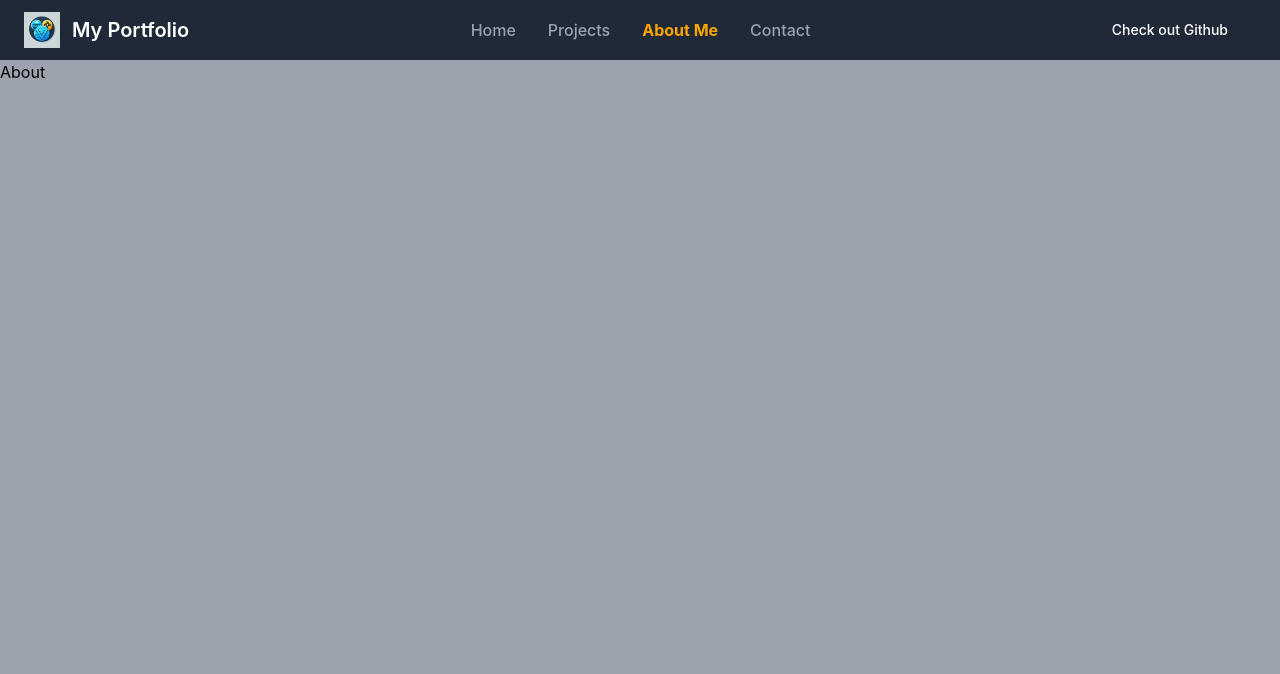
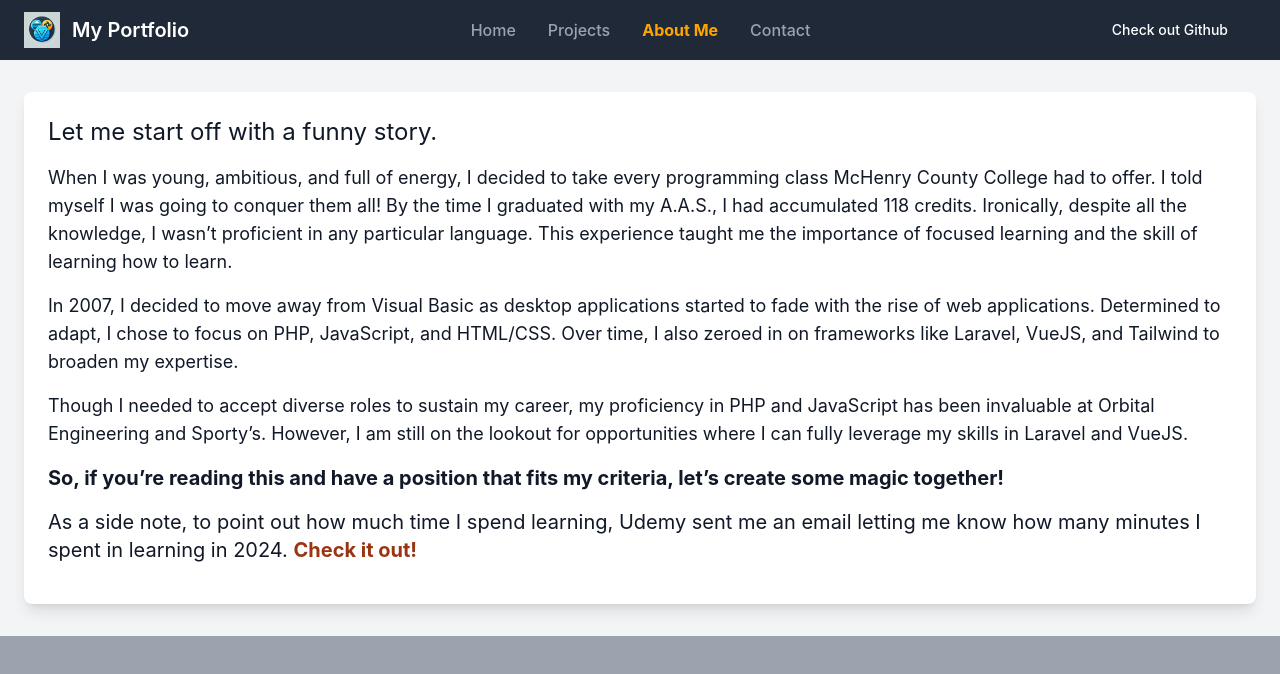
Before and after one commit to ChrisWMichel/cm-portfolio, a Vue app: page /about in a window 1280 px wide. Shown: the top 674 px of the page. Built offline with nearby package versions, Linux system fonts and the light colour scheme.

Commit message:
update about me

```diff
--- a/src/views/AboutView.vue
+++ b/src/views/AboutView.vue
@@ -1,6 +1,48 @@
 <template>
-  <div>
-    <h1>About</h1>
+  <div class="text-gray-900 bg-gray-100">
+    <main class="container px-6 py-8 mx-auto">
+      <div class="p-6 bg-white rounded-lg shadow-lg">
+        <p class="mb-4 text-2xl">Let me start off with a funny story.</p>
+        <p class="mb-4 text-lg">
+          When I was young, ambitious, and full of energy, I decided to take
+          every programming class McHenry County College had to offer. I told
+          myself I was going to conquer them all! By the time I graduated with
+          my A.A.S., I had accumulated 118 credits. Ironically, despite all the
+          knowledge, I wasn’t proficient in any particular language. This
+          experience taught me the importance of focused learning and the skill
+          of learning how to learn.
+        </p>
+        <p class="mb-4 text-lg">
+          In 2007, I decided to move away from Visual Basic as desktop
+          applications started to fade with the rise of web applications.
+          Determined to adapt, I chose to focus on PHP, JavaScript, and
+          HTML/CSS. Over time, I also zeroed in on frameworks like Laravel,
+          VueJS, and Tailwind to broaden my expertise.
+        </p>
+        <p class="mb-4 text-lg">
+          Though I needed to accept diverse roles to sustain my career, my
+          proficiency in PHP and JavaScript has been invaluable at Orbital
+          Engineering and Sporty’s. However, I am still on the lookout for
+          opportunities where I can fully leverage my skills in Laravel and
+          VueJS.
+        </p>
+        <p class="text-xl font-bold">
+          So, if you’re reading this and have a position that fits my criteria,
+          let’s create some magic together!
+        </p>
+        <p class="my-4 text-xl">
+          As a side note, to point out how much time I spend learning, Udemy
+          sent me an email letting me know how many minutes I spent in learning
+          in 2024.
+          <a
+            target="_blank"
+            class="font-bold text-orange-800"
+            href="https://mi.udemy.com/p/rp/40eebe8e432ee0a5.png?mi_u=61e958adf614f60d2e6d2037&Learner_Type=Learning%20Legend&Learner_Type_prefix=I%27m%20a&minutes=Total%20minutes%20learned:&XXX=7980&Content-5_7-LT_img_float-RT_txt_subheadline-copy_2_A=That%27s%20more%20than&Content-5_7-LT_img_float-RT_txt_subheadline-copy_2_B=of%20other%20learners.&percent_XX_value=99%"
+            >Check it out!</a
+          >
+        </p>
+      </div>
+    </main>
   </div>
 </template>
 
```
